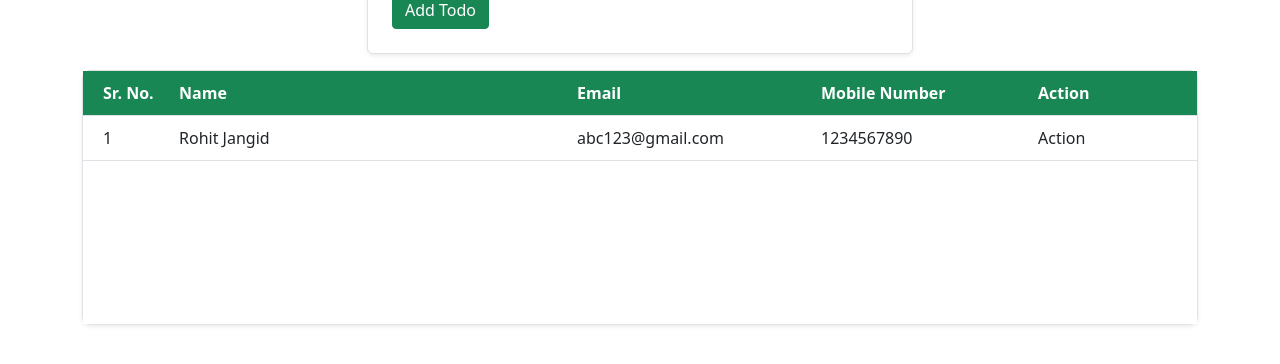
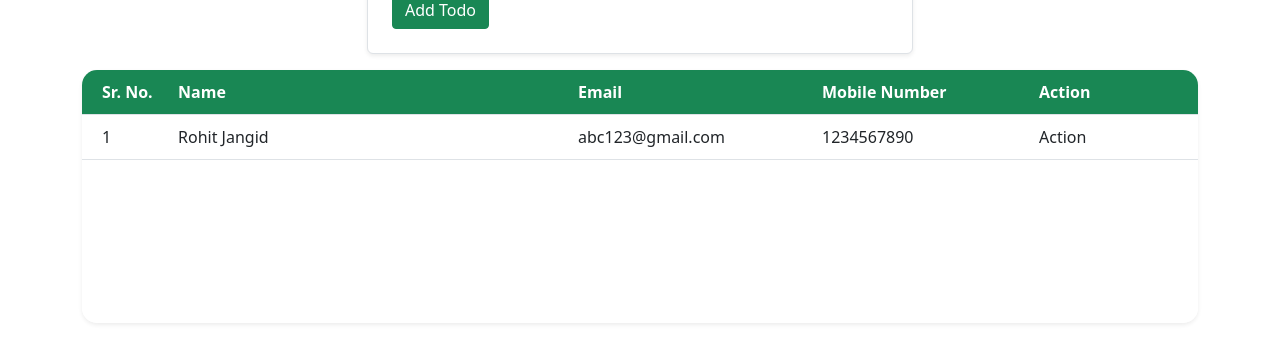
Before and after one commit to Rohitjangid17/todo-list-app-angular, an Angular app: page / in a window 1280 px wide. Shown: the part 316-680 px from the top of the page. Built offline with nearby package versions, Linux system fonts and the light colour scheme.

Commit message:
todo screen ui modify

```diff
--- a/src/app/component/todo-screen/todo-screen.component.html
+++ b/src/app/component/todo-screen/todo-screen.component.html
@@ -1,4 +1,4 @@
-<div class="d-flex flex-column rounded-3 border shadow-sm mt-3">
+<div class="d-flex flex-column shadow-sm mt-3 todo-list-container">
     <div class="todo-list-scroll">
         <!-- Header start here -->
         <div class="todo-list-header border-bottom inventory-grid bg-success">
--- a/src/app/component/todo-screen/todo-screen.component.scss
+++ b/src/app/component/todo-screen/todo-screen.component.scss
@@ -1,6 +1,10 @@
+.todo-list-container {
+    border-radius: 15px;
+}
+
 .todo-list-scroll {
     display: grid;
-    overflow-x: scroll;
+    overflow-x: auto;
 }
 
 .inventory-grid {
@@ -11,9 +15,16 @@
     background-color: white;
 }
 
+.todo-list-header {
+    border-top-left-radius: 15px;
+    border-top-right-radius: 15px;
+}
+
 .todo-list-screen {
     height: 26vh;
     overflow-y: overlay;
+    border-bottom-left-radius: 15px;
+    border-bottom-right-radius: 15px;
 }
 
 @media (min-width: 576px) {
```
